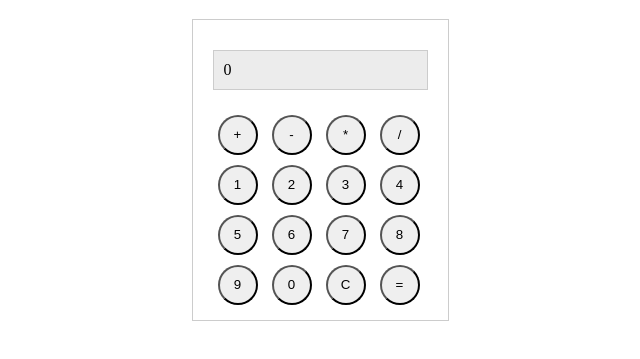
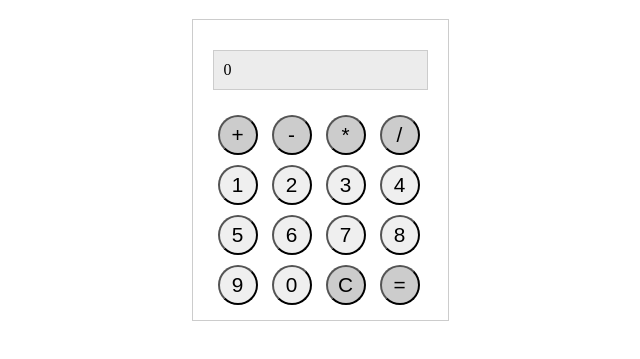
Before and after one commit to raphaelApard/calculatriceJS, a plain HTML site: page index.html in a window 1280 px wide. Shown: the part 61-420 px from the top of the page, without its empty margins (320-960 px from the left). Drawn offline with Linux system fonts and the light colour scheme.

Commit message:
CSS details

```diff
--- a/css/style.css
+++ b/css/style.css
@@ -21,4 +21,9 @@ button {
   width: 40px;
   height: 40px;
   margin: 5px;
+  font-size: 1.3em;
 }
+
+button.operator {
+  background-color: #CCC;
+}
```
